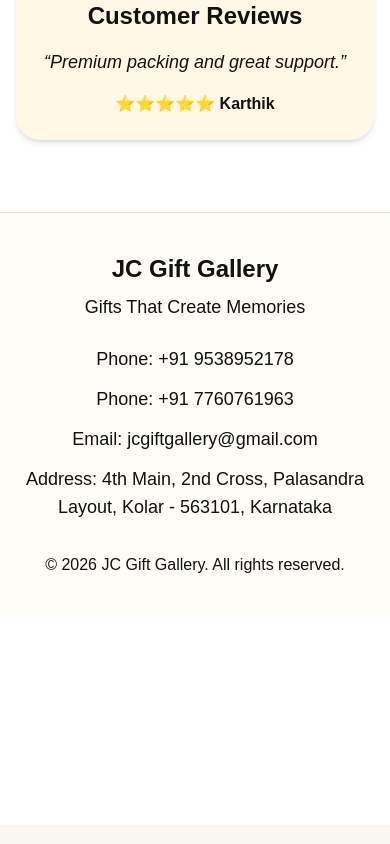
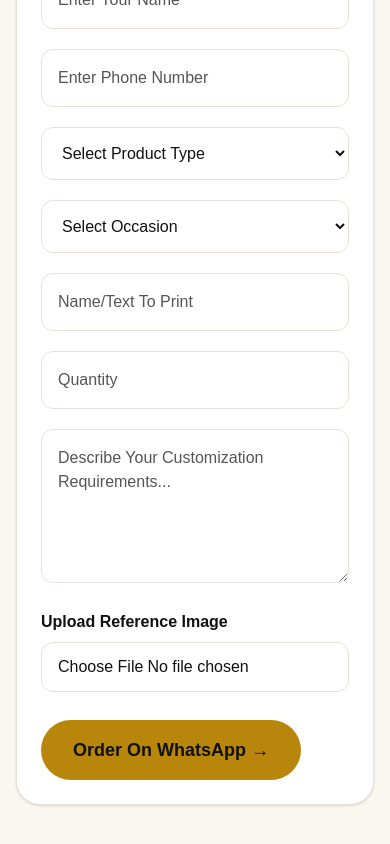
Before and after one commit to Vincentvicky2001/jc-gift-gallery, a Next.js app: page / in a window 390 px wide. Shown: the part 6420-7264 px from the top of the page. Built offline with nearby package versions, Linux system fonts and the light colour scheme.

Commit message:
Added customization order form section

```diff
--- a/app/page.tsx
+++ b/app/page.tsx
@@ -6,7 +6,7 @@ import ImageCarousel from "../components/ImageCarousel";
 import Categories from "../components/Categories";
 import ProductSection from "../components/ProductSection";
 import WhyChooseUs from "../components/WhyChooseUs";
-import CustomGiftBanner from "../components/CustomGiftBanner";
+import CustomizeSection from "../components/CustomizeSection";
 import TestimonialSlider from "../components/TestimonialSlider";
 import WhatsAppButton from "../components/WhatsAppButton";
 import Footer from "../components/Footer";
@@ -34,7 +34,7 @@ export default function Home() {
 
       <WhyChooseUs />
 
-      <CustomGiftBanner />
+      <CustomizeSection />
 
       <TestimonialSlider />
 
@@ -43,6 +43,7 @@ export default function Home() {
       <WhatsAppButton />
 
       <BottomNav />
+
     </main>
   );
 }
--- /dev/null
+++ b/components/CustomizeSection.tsx
@@ -0,0 +1,125 @@
+export default function CustomizeSection() {
+  return (
+    <section className="px-4 py-10 bg-[#FAF7F0]">
+
+      <div className="max-w-6xl mx-auto bg-white rounded-3xl border border-[#E8E1D6] shadow-sm p-6 md:p-10">
+
+        {/* Heading */}
+        <div className="mb-8">
+
+          <h2 className="text-3xl md:text-4xl font-bold text-black">
+            🎁 Customize Your Gift
+          </h2>
+
+          <p className="text-gray-600 mt-3 text-lg">
+            Tell us your customization requirements and order directly on WhatsApp.
+          </p>
+
+        </div>
+
+        {/* Form Grid */}
+        <div className="grid grid-cols-1 md:grid-cols-2 gap-5">
+
+          {/* Name */}
+          <input
+            type="text"
+            placeholder="Enter Your Name"
+            className="border border-[#E8E1D6] rounded-xl px-4 py-4 outline-none"
+          />
+
+          {/* Phone */}
+          <input
+            type="text"
+            placeholder="Enter Phone Number"
+            className="border border-[#E8E1D6] rounded-xl px-4 py-4 outline-none"
+          />
+
+          {/* Product Type */}
+          <select className="border border-[#E8E1D6] rounded-xl px-4 py-4 outline-none">
+            <option>Select Product Type</option>
+            <option>Mug</option>
+            <option>Photo Frame</option>
+            <option>LED Frame</option>
+            <option>Keychain</option>
+            <option>T Shirt</option>
+            <option>Combo Gift</option>
+            <option>Acrylic Frame</option>
+            <option>Corporate Gift</option>
+            <option>Resin Art</option>
+          </select>
+
+          {/* Occasion */}
+          <select className="border border-[#E8E1D6] rounded-xl px-4 py-4 outline-none">
+            <option>Select Occasion</option>
+            <option>Birthday</option>
+            <option>Anniversary</option>
+            <option>Wedding</option>
+            <option>Love / Couple</option>
+            <option>Friendship</option>
+            <option>Corporate</option>
+            <option>Festival</option>
+          </select>
+
+          {/* Custom Name */}
+          <input
+            type="text"
+            placeholder="Name/Text To Print"
+            className="border border-[#E8E1D6] rounded-xl px-4 py-4 outline-none"
+          />
+
+          {/* Quantity */}
+          <input
+            type="number"
+            placeholder="Quantity"
+            className="border border-[#E8E1D6] rounded-xl px-4 py-4 outline-none"
+          />
+
+        </div>
+
+        {/* Customization Message */}
+        <textarea
+          placeholder="Describe Your Customization Requirements..."
+          rows={5}
+          className="w-full border border-[#E8E1D6] rounded-xl px-4 py-4 outline-none mt-5"
+        />
+
+        {/* Upload */}
+        <div className="mt-5">
+
+          <label className="block mb-2 font-semibold text-black">
+            Upload Reference Image
+          </label>
+
+          <input
+            type="file"
+            className="w-full border border-[#E8E1D6] rounded-xl px-4 py-3"
+          />
+
+        </div>
+
+        {/* WhatsApp Button */}
+        <a
+          href="https://wa.me/919538952178"
+          target="_blank"
+          className="
+            mt-7
+            inline-block
+            bg-[#B8860B]
+            hover:bg-black
+            transition
+            text-white
+            px-8
+            py-4
+            rounded-full
+            font-bold
+            text-lg
+          "
+        >
+          Order On WhatsApp →
+        </a>
+
+      </div>
+
+    </section>
+  );
+}
```
